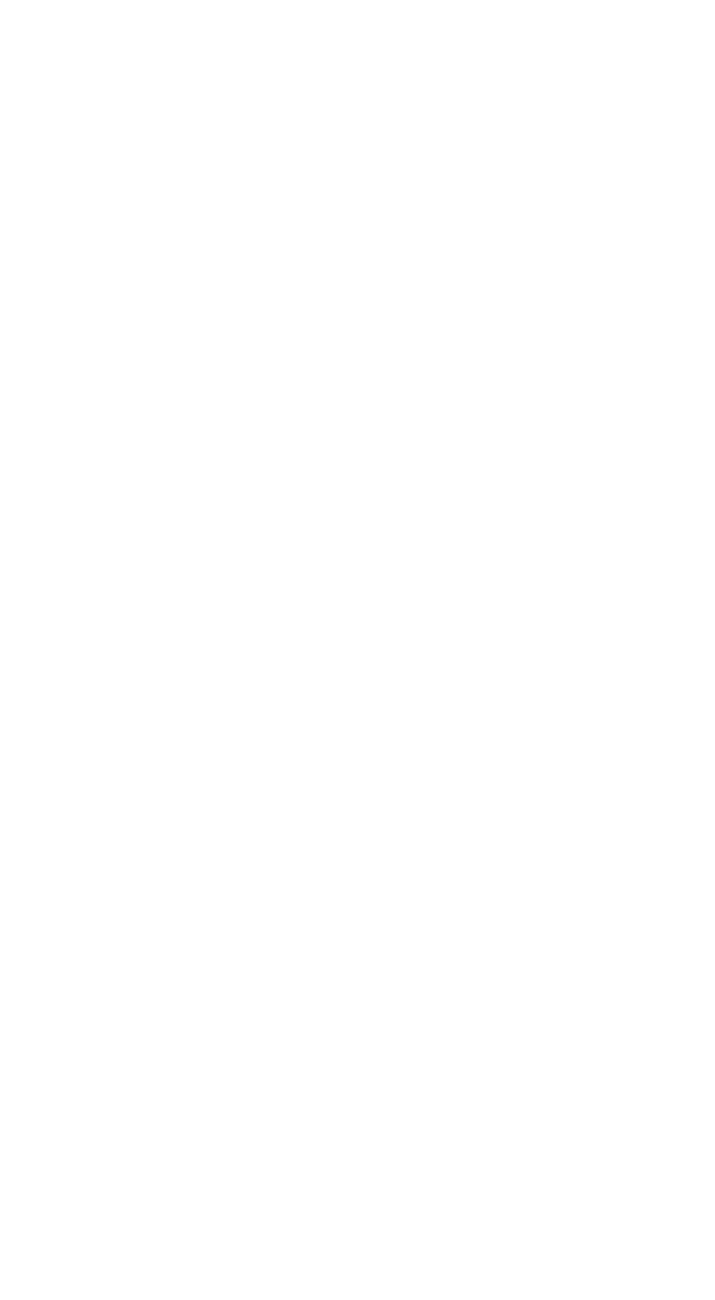
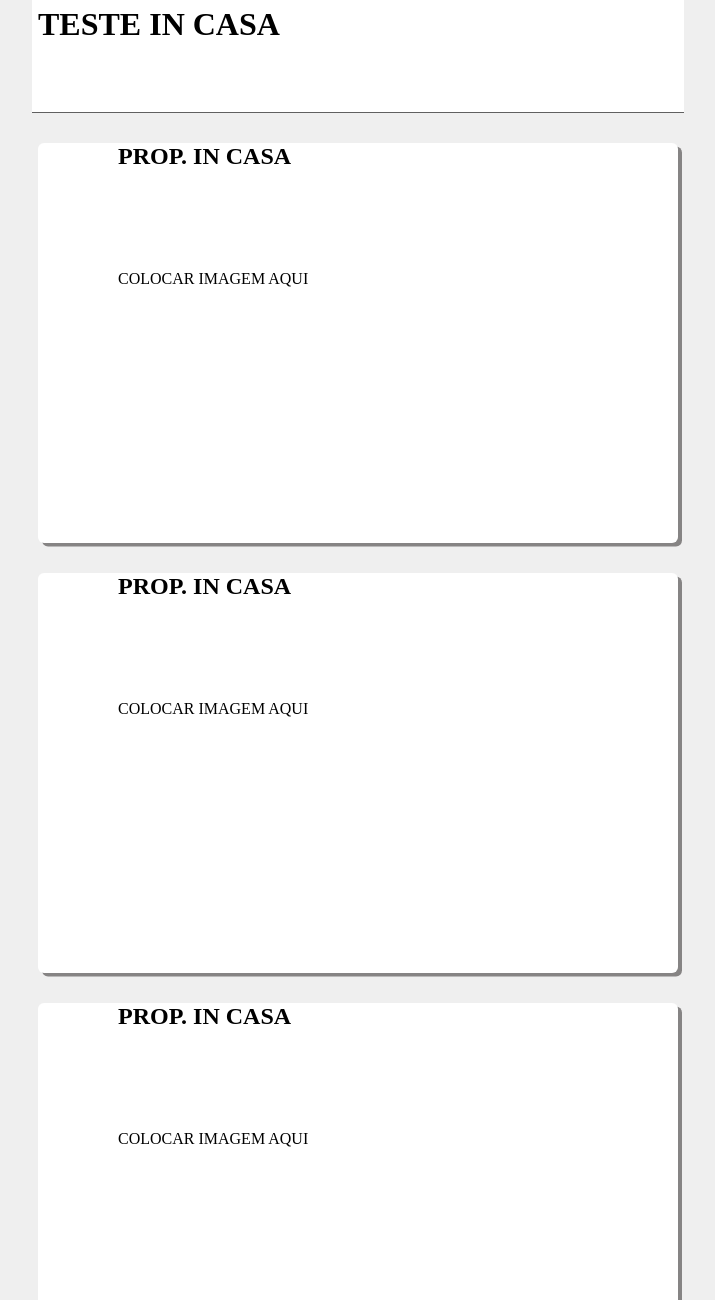
Before and after one commit to VoSilva/js-nyimar, a website: page index.html in a window 1280 px wide. Shown: the top 1300 px of the page, without its empty margins (282-997 px from the left). Before the commit the page ends 800 px from the top, so only its background shows below. Drawn offline with Linux system fonts and the light colour scheme; files that its build step writes are made by us from their sources.

Commit message:
1 binaries uploaded

```diff
--- a/index.html
+++ b/index.html
@@ -1 +1,61 @@
-<div id="app"></div>
+<html lang="pt-br">
+
+<head>
+  <meta charset="UTF-8">
+  <title>EXEMPLO</title>
+  <link rel="stylesheet" type="text/css" href="files/style.css">
+</head>
+
+<body>
+  <div id="menu">
+    <header>
+      <h1>TESTE IN CASA</h1>
+    </header>
+  </div>
+  <div class="corpo">
+    <div class="conteudo-centralizado">
+      <section id="cont-1">
+        <article>
+          <h2>
+            PROP. IN CASA
+          </h2>
+          <p>COLOCAR IMAGEM AQUI</p>
+        </article>
+      </section>
+    </div>
+    <div class="cont-2">
+      <section id="cont-2">
+        <article>
+          <h2>
+            PROP. IN CASA
+          </h2>
+          <p>COLOCAR IMAGEM AQUI</p>
+        </article>
+      </section>
+    </div>
+    <div class="cont-3">
+      <section id="cont-3">
+        <article>
+          <h2>
+            PROP. IN CASA
+          </h2>
+          <p>COLOCAR IMAGEM AQUI</p>
+        </article>
+      </section>
+    </div>
+    <div class="cont-info-1">
+      <section id="info-1">
+        <article>
+          <h2>
+            &diams; INFORMATIVOS
+          </h2>
+          <p>&rarr; <b>Dirececionar os APTS com chegadas do dia seguinte, em APTS vagos e inspecionados.</p>
+          <p>&rarr; No dia seguinte fazer conferência dos APTS e dar Check-in. Entregar kit para Concierge</p>
+          <p>&rarr;<b> Direcionar uma pessoa para entregar o kit, não sendo necessário a entrega do pager, pois os Check-in já estarâo feitors.</p>
+        </article>
+      </section>
+    </div>
+
+</body>
+
+</html>
--- a/style.css
+++ b/style.css
@@ -1,3 +1,122 @@
-h1, h2 {
-  font-family: Lato;
+@metacharset "UTF-8";
+
+* {
+  margin: 0 auto;
+  padding: 0 auto;
 }
+
+body {
+  background-color: #efefef;
+}
+
+#menu {
+  width: 50%;
+  background-color: #fff;
+  border-bottom: 1px solid #606060;
+  height: 100px;
+  padding: 6px;
+}
+
+#menu h1 {
+}
+
+.conteudo-centralizado {
+  margin-top: 30px;
+}
+/*Primeiro bloco*/
+#cont-1 {
+  background-color: #fff;
+  border-radius: 6px;
+  box-shadow: 4px 3.5px #868484;
+  width: 50%;
+}
+
+#cont-1 article {
+  width: 75%;
+  height: 400px;
+}
+
+#cont-1 p {
+  margin-top: 100px;
+}
+/*segundo Bloco*/
+#cont-2 {
+  margin-top: 30px;
+  background-color: #fff;
+  border-radius: 6px;
+  box-shadow: 4px 3.5px #868484;
+  width: 50%;
+}
+
+#cont-2 article {
+  width: 75%;
+  height: 400px;
+}
+
+#cont-2 p {
+  margin-top: 100px;
+}
+/*Segundo Bloco*/
+
+#cont-3 {
+  margin-top: 30px;
+  background-color: #fff;
+  border-radius: 6px;
+  box-shadow: 4px 3.5px #868484;
+  width: 50%;
+}
+
+#cont-3 article {
+  width: 75%;
+  height: 400px;
+}
+
+#cont-3 p {
+  margin-top: 100px;
+}
+
+/*conteudo de informações*/
+
+.cont-info-1 {
+  margin-top: 30px;
+  background-color: #fff;
+  border-radius: 6px;
+  box-shadow: 4px 3.5px #868484;
+  width: 50%;
+}
+
+#info-1 article {
+  width: 75%;
+  height: 400px;
+}
+
+#info-1 h2 {
+  padding: 15px;
+}
+
+#info-1 p {
+  margin-top: 70px;
+  text-align: justify;
+  font-size: 18pt;
+}
+
+/*INFORMATIVO 2*/
+
+.cont-info-2 {
+  margin-top: 30px;
+  background-color: #fff;
+  border-radius: 6px;
+  box-shadow: 4px 3.5px #868484;
+  width: 50%;
+}
+
+#info-2 article {
+  width: 75%;
+  height: 1200px;
+}
+
+#info-2 p {
+  margin-top: 15px;
+  text-align: justify;
+  font-size: 18pt;
+}
```
Also changed, not shown: 1 other file.
